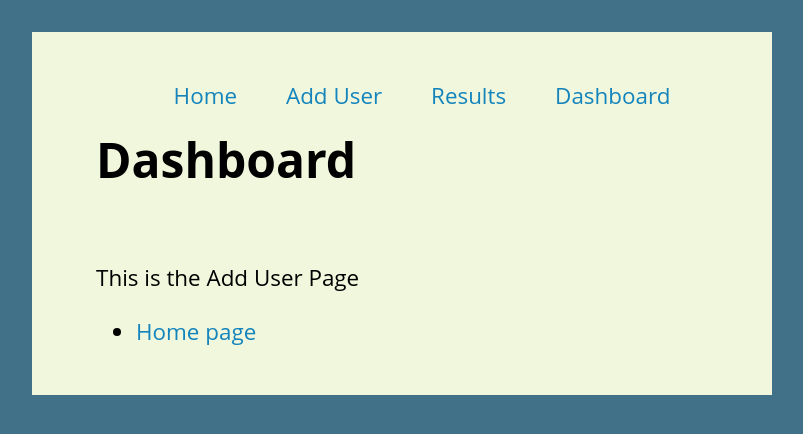
After one commit to himynameisoleg/cs415-final, a Flask app: page /add_user.html in a window 1280 px wide. The commit adds this page. Shown: the top 434 px of the page, without its empty margins (238-1041 px from the left). Run offline with Flask 3, Linux system fonts and the light colour scheme; some web fonts are replaced.

Commit message:
remaned html

```diff
--- a/app.py
+++ b/app.py
@@ -8,15 +8,19 @@ app = Flask(__name__)
 @app.route('/')
 @app.route('/index.html')
 def index():
-    return render_template('index.html', the_title='Tiger Home Page')
+    return render_template('index.html', the_title='Movies Database')
 
-@app.route('/symbol.html')
-def symbol():
-    return render_template('symbol.html', the_title='Tiger As Symbol')
+@app.route('/add_user.html')
+def add_user():
+    return render_template('add_user.html', the_title='Dashboard')
 
-@app.route('/myth.html')
-def myth():
-    return render_template('myth.html', the_title='Tiger in Myth and Legend')
+@app.route('/dashboard.html')
+def dashboard():
+    return render_template('dashboard.html', the_title='Dashboard')
+
+@app.route('/results.html')
+def results():
+    return render_template('results.html', the_title='Search Results')
 
 @app.route('/ip')
 def ip():
--- a/static/css/main.css
+++ b/static/css/main.css
@@ -5,7 +5,7 @@
 }
 
 body {
-    font-family: 'Source Sans Pro', sans-serif;
+    font-family: 'Open Sans', sans-serif;
     font-size: 100%;
     color: #000;
     background: #407189;
@@ -20,7 +20,7 @@ body {
 }
 
 h1, h2 {
-    font-family: 'Droid Serif', serif;
+    font-family: 'Open Sans', sans-serif;
     font-size: 3em;
     margin: 0;
 		padding-bottom: 1em;
@@ -42,6 +42,18 @@ img {
 	display: block;
 	margin: auto;
 	max-width: 100%;
+}
+
+nav {
+    margin: 0;
+    padding: 0;
+    list-style: none;
+    text-align: center;
+}
+
+nav li {
+    display: inline-block;
+    margin: 0 1em;
 }
 
 /* links */
--- /dev/null
+++ b/templates/add_user.html
@@ -0,0 +1,13 @@
+{% extends 'base.html' %}
+
+{% block body %}
+
+<h1>{{ the_title }}</h1>
+
+<p>This is the Add User Page</p>
+
+<ul>
+  <li><a href="{{ url_for('index') }}">Home page</a></li>
+</ul>
+
+{% endblock %}
--- a/templates/base.html
+++ b/templates/base.html
@@ -4,17 +4,24 @@
 	<meta charset="utf-8">
 	<meta name="viewport" content="width=device-width, initial-scale=1">
 	<title>{{ the_title }}</title>
-  <link href="https://fonts.googleapis.com/css?family=Droid+Serif|Source+Sans+Pro" rel="stylesheet">
+  <link href="https://fonts.google.com/specimen/Open+Sans" rel="stylesheet">
 	<link rel="stylesheet" href="{{ url_for('static', filename='css/main.css') }}">
 </head>
 
 <body>
 
 <div id="container">
+	<nav id="nav">
+		<ul>
+			<li><a href="{{ url_for('index') }}">Home</a></li>
+			<li><a href="{{ url_for('add_user') }}">Add User</a></li>
+			<li><a href="{{ url_for('results') }}">Results</a></li>
+			<li><a href="{{ url_for('dashboard') }}">Dashboard</a></li>
+		</ul>
+	</nav>
 
-  <!-- Jinja2 directives: page contents will go between them -->
-  {% block body %}
-  {% endblock %}
+  	{% block body %}
+  	{% endblock %}
 
 </div>
 
```
Also changed, not shown: templates/index.html (+3 -12 lines), templates/myth.html (deleted, +0 -26 lines), templates/symbol.html (deleted, +0 -24 lines), README.md.
